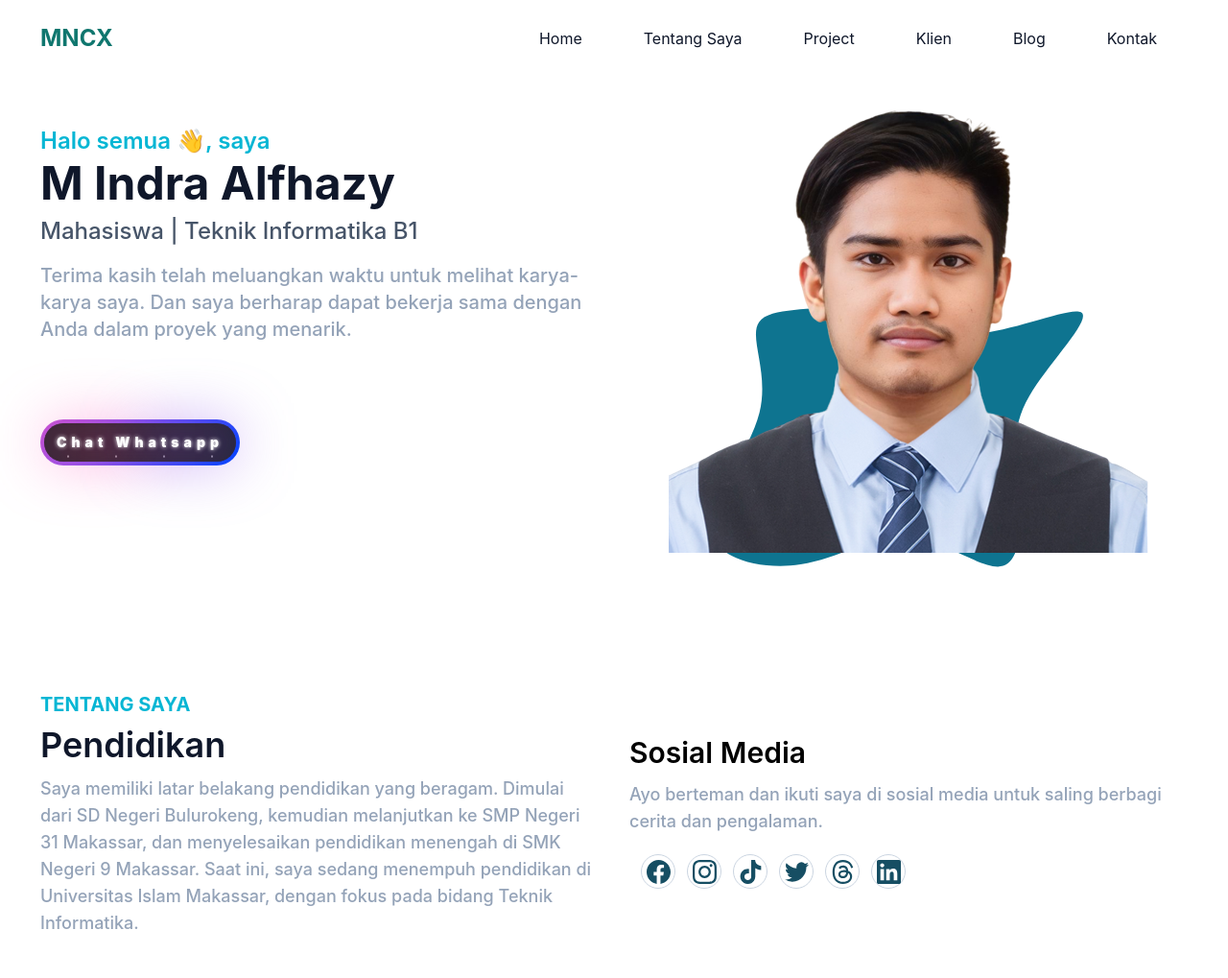
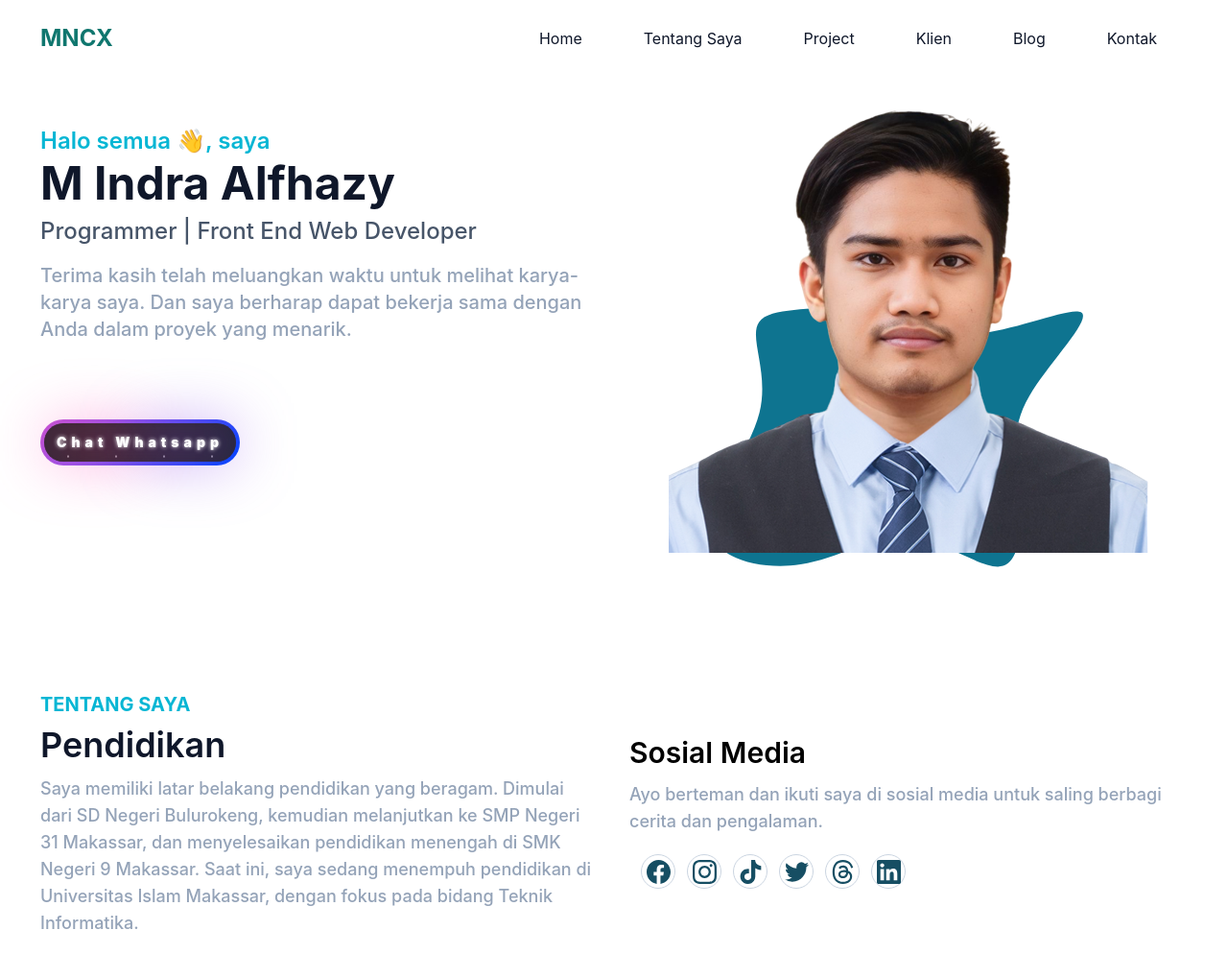
Before and after one commit to Mindraalfhazy/portofolio, a website: page index.HTML in a window 1280 px wide. Shown: the top 1019 px of the page at 96% size. Drawn offline with nearby package versions, Linux system fonts and the light colour scheme.

Commit message:
ubah profesi hero

```diff
--- a/index.HTML
+++ b/index.HTML
@@ -69,9 +69,8 @@
                             class="font-bold block text-wrn2 text-4xl mt-1 md:text-5xl" data-aos="flip-down"
                             data-aos-delay="200">M Indra
                             Alfhazy</span></h1>
-                    <h2 class="font-medium text-slate-600 mb-4 mt-[10px] text-lg lg:text-2xl md:text-xl">Mahasiswa |
-                        Teknik
-                        Informatika B1</h2>
+                    <h2 class="font-medium text-slate-600 mb-4 mt-[10px] text-lg lg:text-2xl md:text-xl">Programmer |
+                        Front End Web Developer</h2>
                     <p class="font-medium text-slate-400 leading-relaxed mb-20 md:text-xl">Terima kasih telah meluangkan
                         waktu
                         untuk melihat karya-karya saya. Dan saya berharap dapat bekerja sama dengan Anda dalam
```
